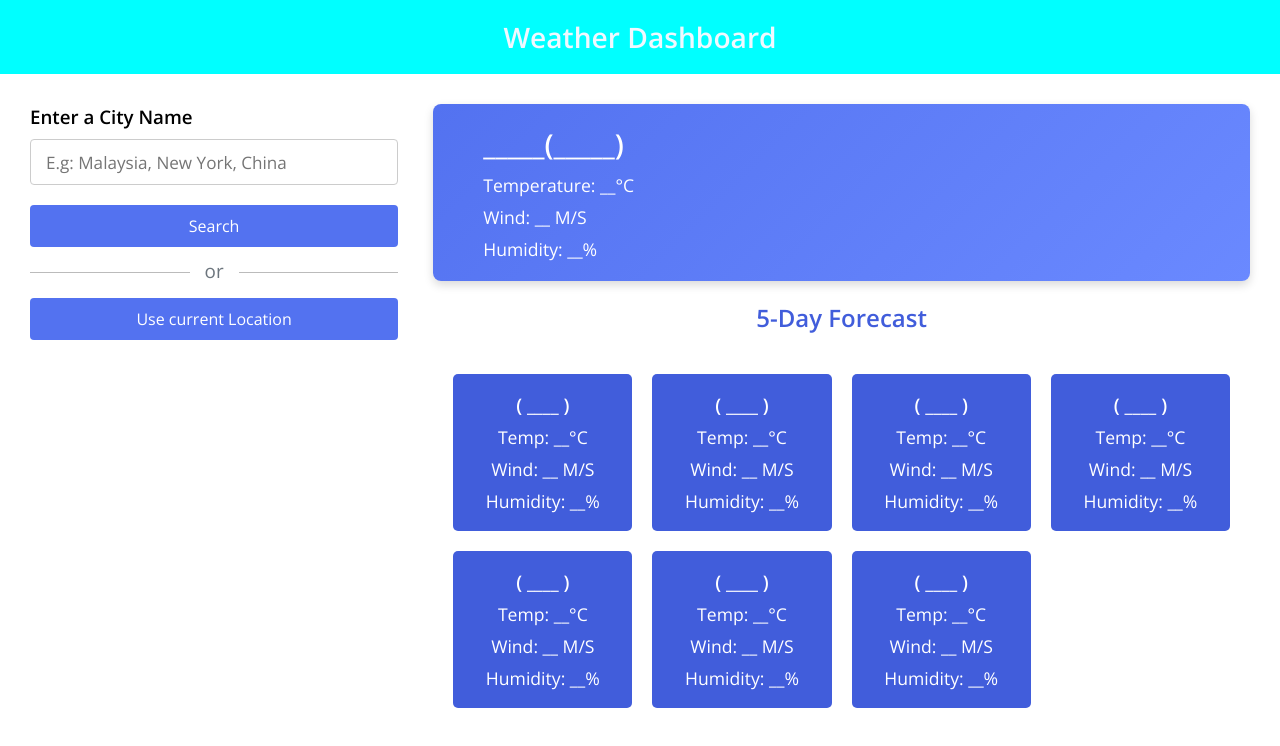
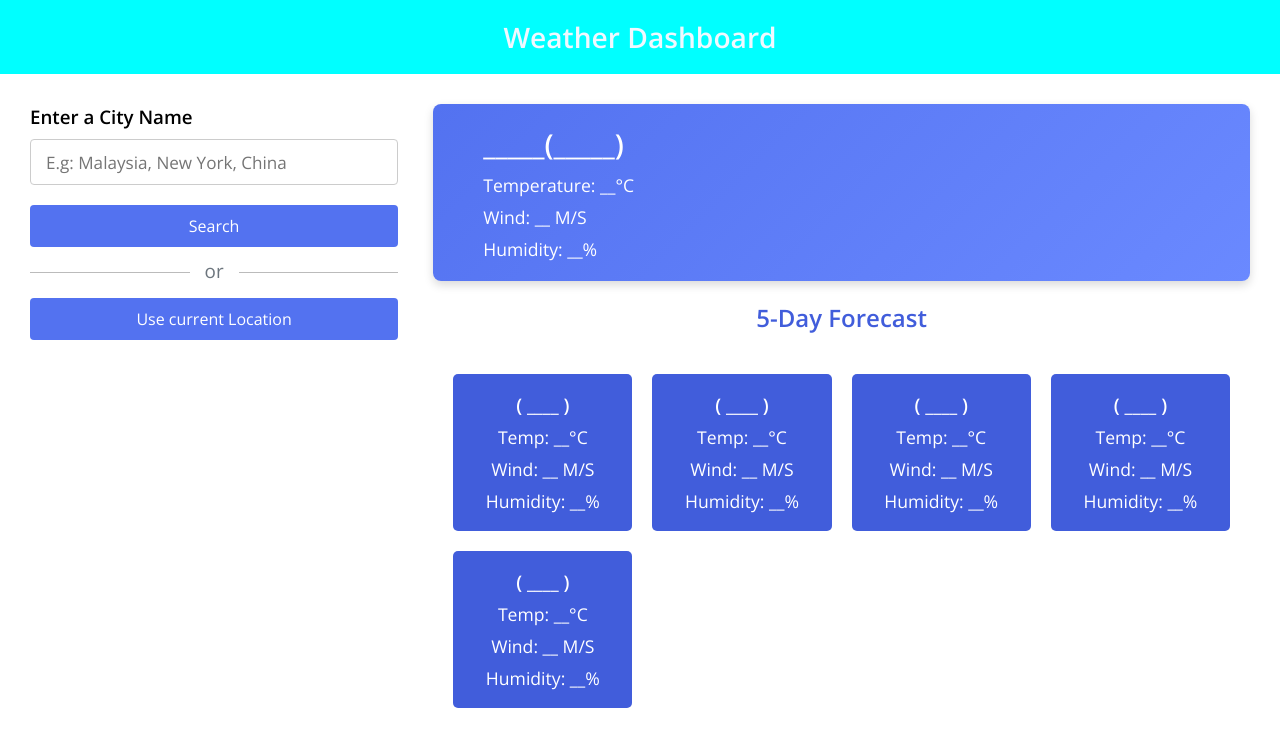
Before and after one commit to weihang1324/Weather-App, a website: page dashboard.html in a window 1280 px wide. Drawn offline with nearby package versions, Linux system fonts and the light colour scheme.

Commit message:
Update dashboard.html

```diff
--- a/dashboard.html
+++ b/dashboard.html
@@ -61,18 +61,6 @@
                             <h4>Wind: __ M/S</h4>
                             <h4>Humidity: __%</h4>
                         </div>
-                        <div class="card">
-                            <h3>( ____ )</h3>
-                            <h4>Temp: __°C</h4>
-                            <h4>Wind: __ M/S</h4>
-                            <h4>Humidity: __%</h4>
-                        </div>
-                        <div class="card">
-                            <h3>( ____ )</h3>
-                            <h4>Temp: __°C</h4>
-                            <h4>Wind: __ M/S</h4>
-                            <h4>Humidity: __%</h4>
-                        </div>
                     </div>
                 </div>
             </div>
```
